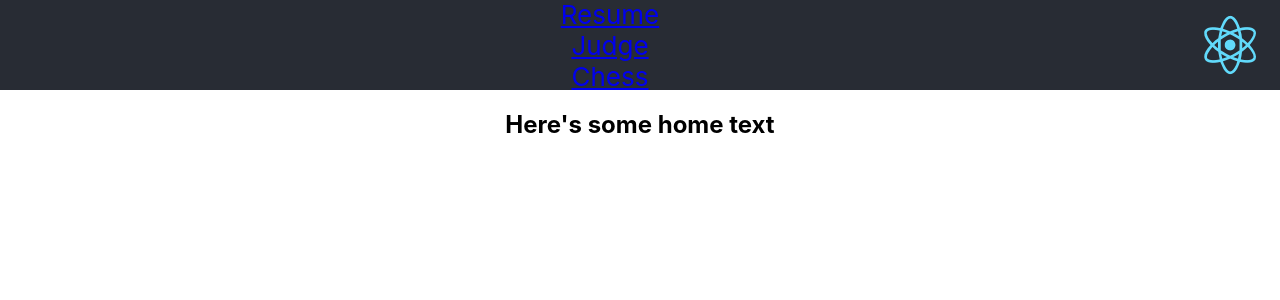
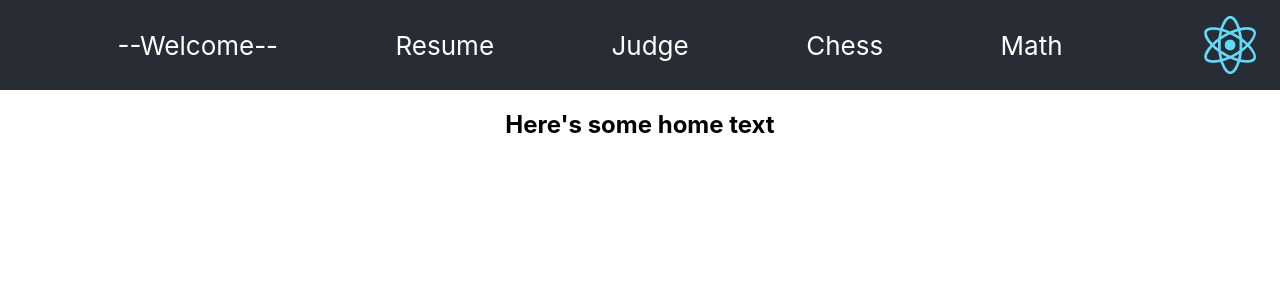
Before and after one commit to colinharfst/example-site, a React (Create React App) app in the folder client/: page / in a window 1280 px wide. Shown: the top 300 px of the page. Built offline with nearby package versions, Linux system fonts and the light colour scheme.

Commit message:
trivial css correction

```diff
--- a/client/src/app.scss
+++ b/client/src/app.scss
@@ -12,17 +12,17 @@
     color: white;
     overflow: hidden;
     ul.app-header-list {
-      display: "flex";
-      flex-direction: "row";
-      justify-content: "space-evenly";
-      margin: "auto 0";
-      padding: "0";
+      display: flex;
+      flex-direction: row;
+      justify-content: space-evenly;
+      margin: auto 0;
+      padding: 0;
       li {
         list-style-type: none;
       }
       .link {
-        text-decoration: "none";
-        color: "white";
+        text-decoration: none;
+        color: white;
       }
     }
   }
```
